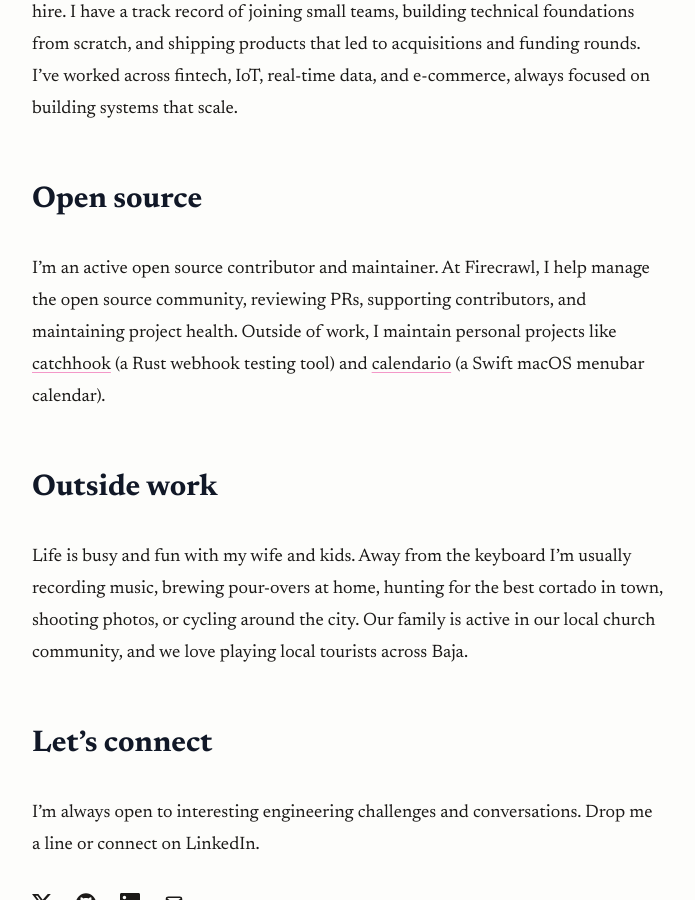
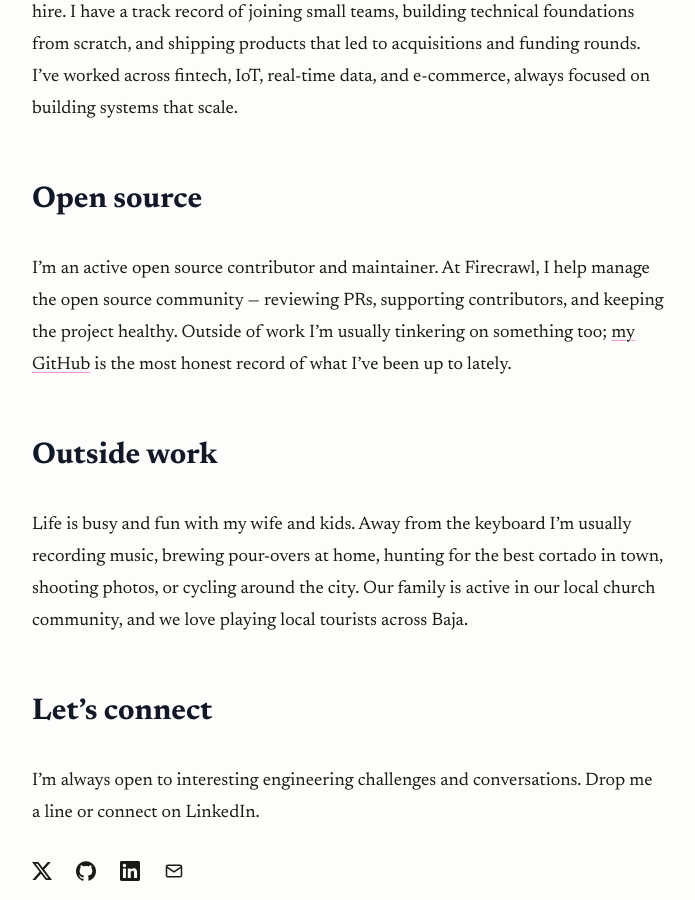
Before and after one commit to abimaelmartell/abimaelmartell.github.com, a Jekyll site: the page built from about.html, in a window 1280 px wide and 900 px high, scrolled down 991 px. Shown: the whole window, without its empty margins (292-987 px from the left). Built offline with Jekyll 4.4.1, drawn with Linux system fonts in a browser that asks for light colours.

Commit message:
Point about-page open source section at GitHub instead of listing projects
Co-Authored-By: Claude Fable 5 <noreply@anthropic.com>

```diff
--- a/about.html
+++ b/about.html
@@ -26,7 +26,7 @@ title: About
 
   <h2>Open source</h2>
 
-  <p>I’m an active open source contributor and maintainer. At Firecrawl, I help manage the open source community, reviewing PRs, supporting contributors, and maintaining project health. Outside of work, I maintain personal projects like <a href="https://github.com/abimaelmartell/catchhook">catchhook</a> (a Rust webhook testing tool) and <a href="https://github.com/abimaelmartell/calendario">calendario</a> (a Swift macOS menubar calendar).</p>
+  <p>I’m an active open source contributor and maintainer. At Firecrawl, I help manage the open source community — reviewing PRs, supporting contributors, and keeping the project healthy. Outside of work I’m usually tinkering on something too; <a href="https://github.com/abimaelmartell">my GitHub</a> is the most honest record of what I’ve been up to lately.</p>
 
   <h2>Outside work</h2>
 
```
